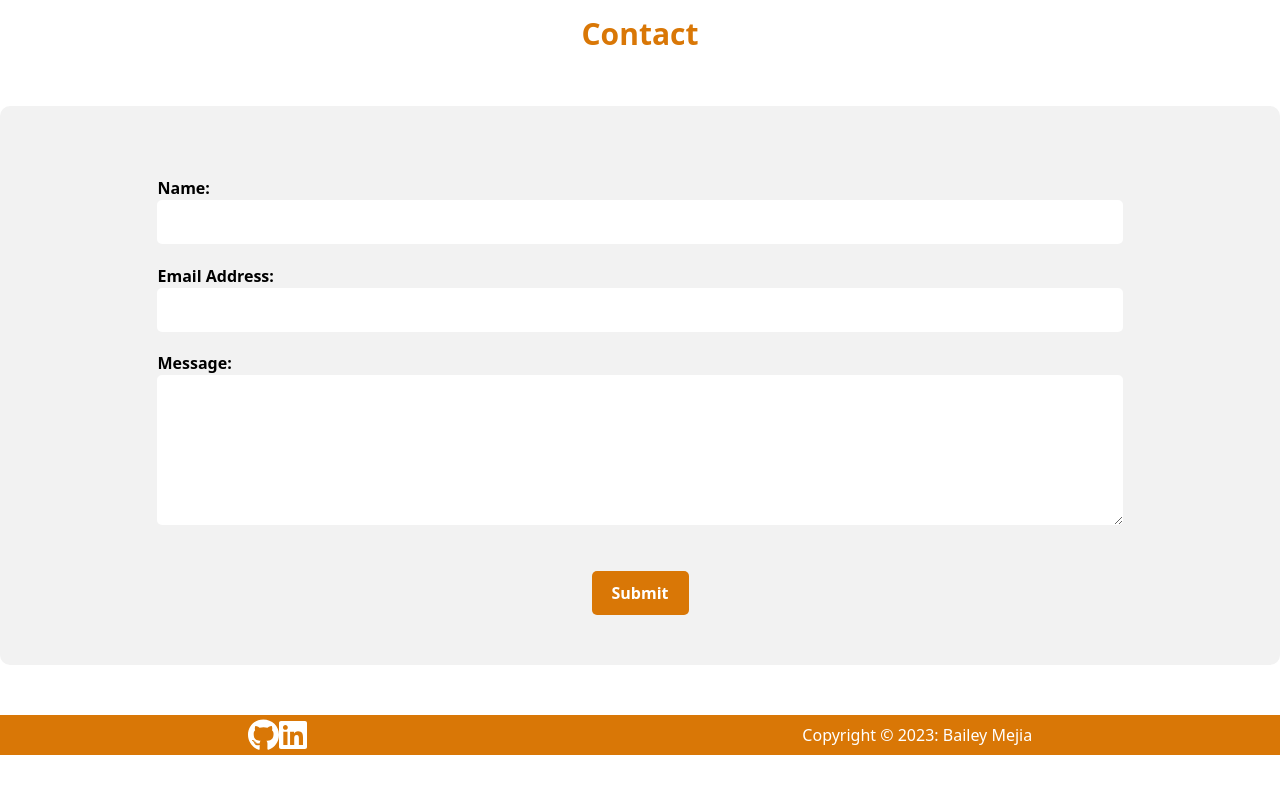
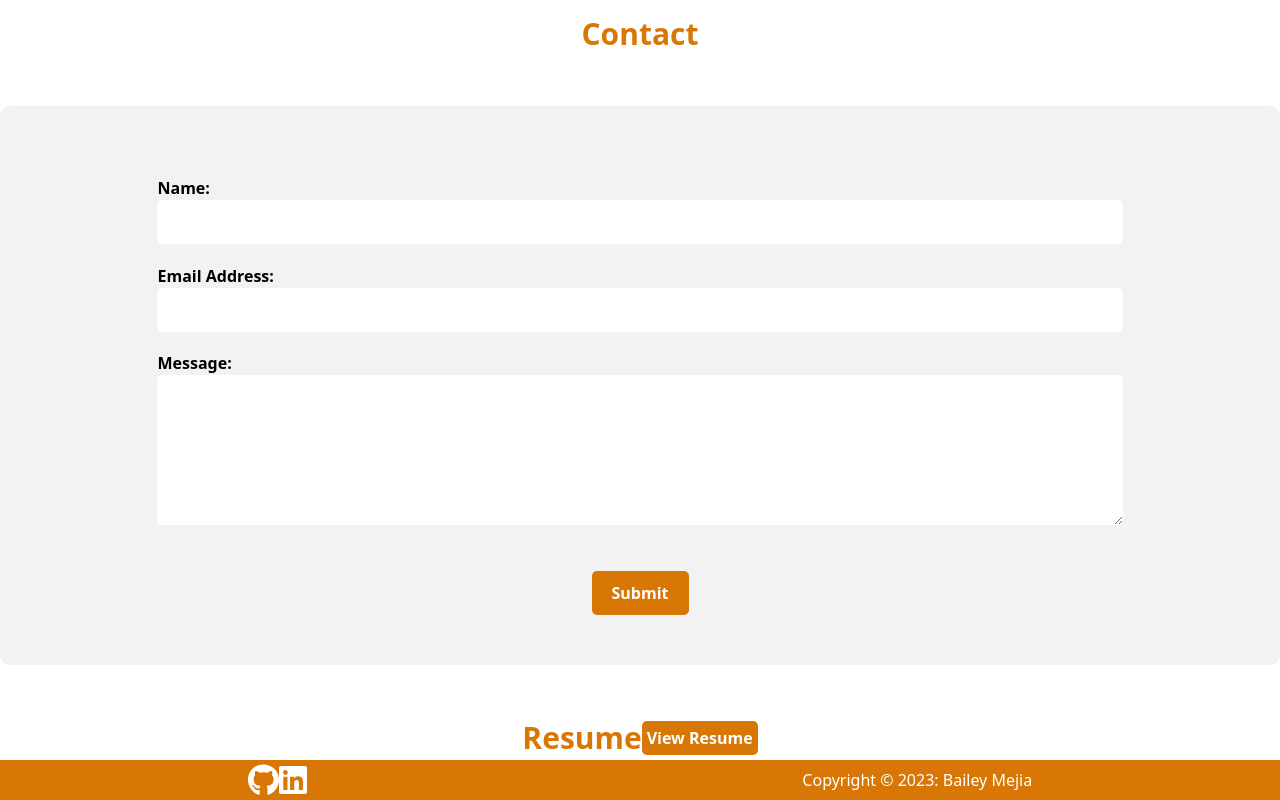
Before and after one commit to BaileyM96/React-Portfolio, a React (Create React App) app in the folder my-react-portfolio/: page / in a window 1280 px wide. Shown: the part 2479-3279 px from the top of the page. Before the commit the page ends 3234 px from the top, so only its background shows below. Built offline with nearby package versions, Linux system fonts and the light colour scheme.

Commit message:
ready to deploy to pages.

```diff
--- a/my-react-portfolio/src/App.js
+++ b/my-react-portfolio/src/App.js
@@ -3,6 +3,7 @@ import About from './components/About';
 import Navbar from './components/navbar';
 import Project from './components/Project';
 import Contact from './components/Contact'
+import Resume from './components/Resume';
 import Footer from './components/footer';
 
 function App() {
@@ -12,6 +13,7 @@ function App() {
       <About />
       <Project />
       <Contact />
+      <Resume />
       <Footer />
     </div>
   );
--- /dev/null
+++ b/my-react-portfolio/src/components/Resume.js
@@ -0,0 +1,37 @@
+import styled from "styled-components";
+
+const ResumeStyle = styled.section`
+display: flex;
+justify-content: center;
+align-items: center;
+`;
+
+const ResumeTitle = styled.h2`
+color: #d97706;
+font-size: 30px;
+font-weight: bold;
+`;
+
+const Button = styled.button`
+background-color: #d97706;
+border-radius: 5px;
+color: white;
+font-weight: bold;
+padding: 5px;
+`;
+export default function Resume() {
+    return (
+        <ResumeStyle>
+            <ResumeTitle>
+                Resume
+            </ResumeTitle>
+            <div>
+            <a href="https://drive.google.com/file/d/1zIiod37_IGk8Yun8CkTzPfB3k2LfVI5q/view?usp=sharing">
+                <Button type="button">
+                    View Resume
+                </Button>
+            </a>
+            </div>
+        </ResumeStyle>
+    )
+}
```
